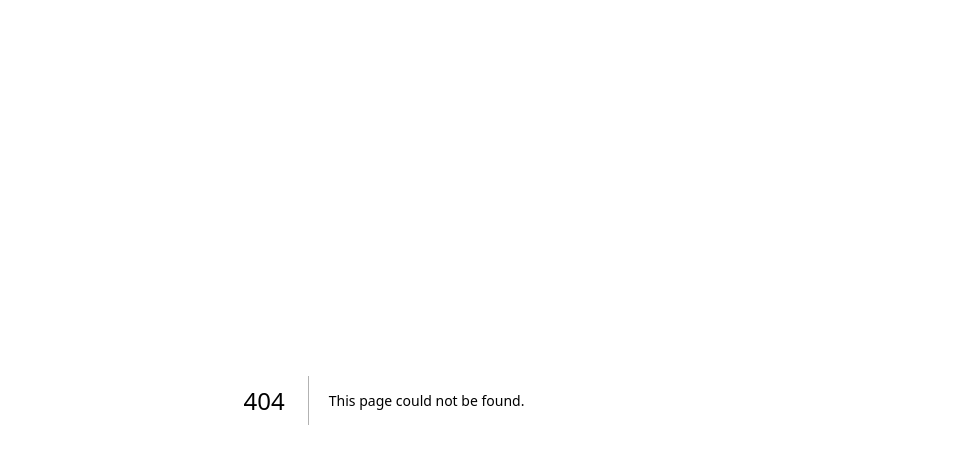
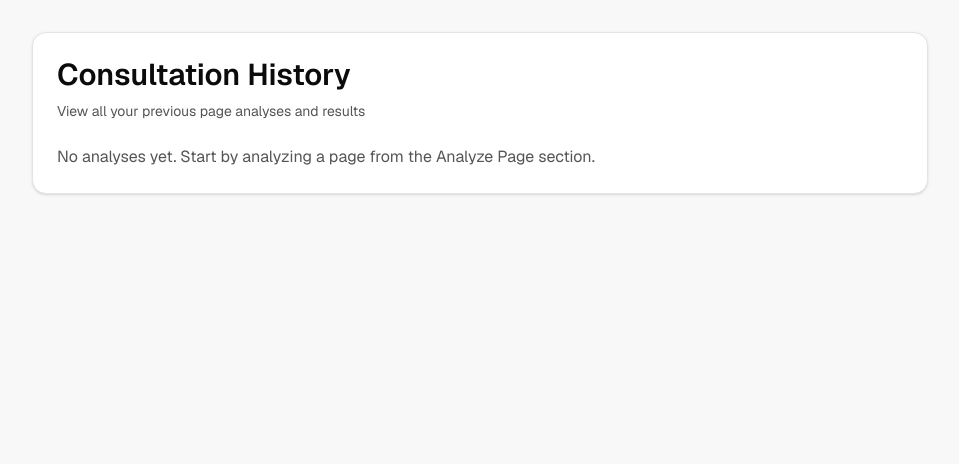
Before and after one commit to brandonmakai/hackday-hackathon, a Next.js app in the folder frontend/: page /history in a window 1280 px wide. Before the commit this address had no page. Shown: the top 464 px of the page, without its empty margins (256-1215 px from the left). Built offline with nearby package versions, Linux system fonts and the light colour scheme.

Commit message:
move history component to app/history dir

```diff
--- /dev/null
+++ b/frontend/app/history/page.tsx
@@ -0,0 +1,23 @@
+import { Card, CardContent, CardDescription, CardHeader, CardTitle } from "@/components/ui/card"
+
+export default function HistoryPage() {
+  return (
+    <div className="min-h-screen bg-background p-8">
+      <div className="ml-64">
+        <Card className="max-w-4xl">
+          <CardHeader>
+            <CardTitle className="text-3xl">Consultation History</CardTitle>
+            <CardDescription>View all your previous page analyses and results</CardDescription>
+          </CardHeader>
+          <CardContent>
+            <div className="space-y-4">
+              <p className="text-muted-foreground">
+                No analyses yet. Start by analyzing a page from the Analyze Page section.
+              </p>
+            </div>
+          </CardContent>
+        </Card>
+      </div>
+    </div>
+  )
+}
```
